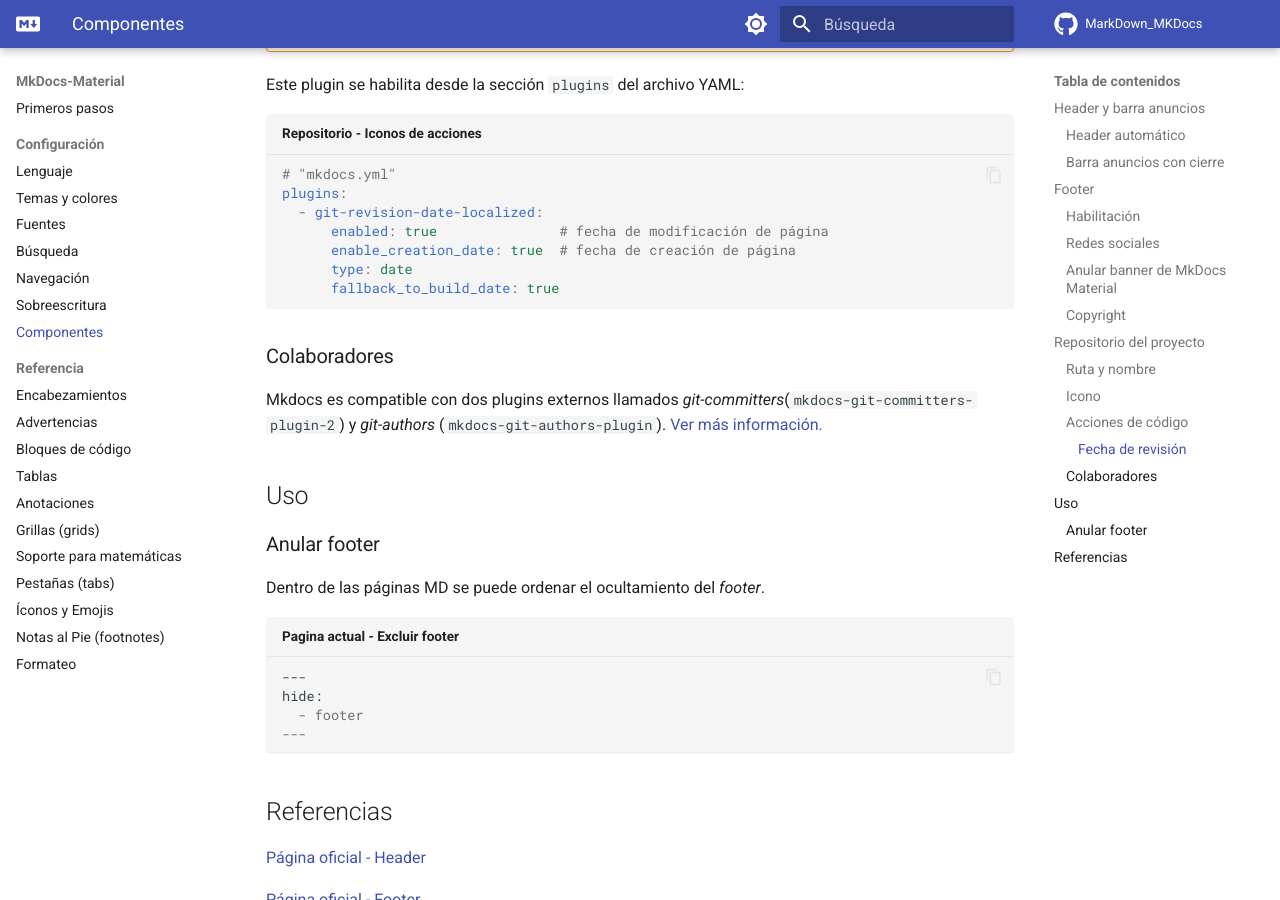
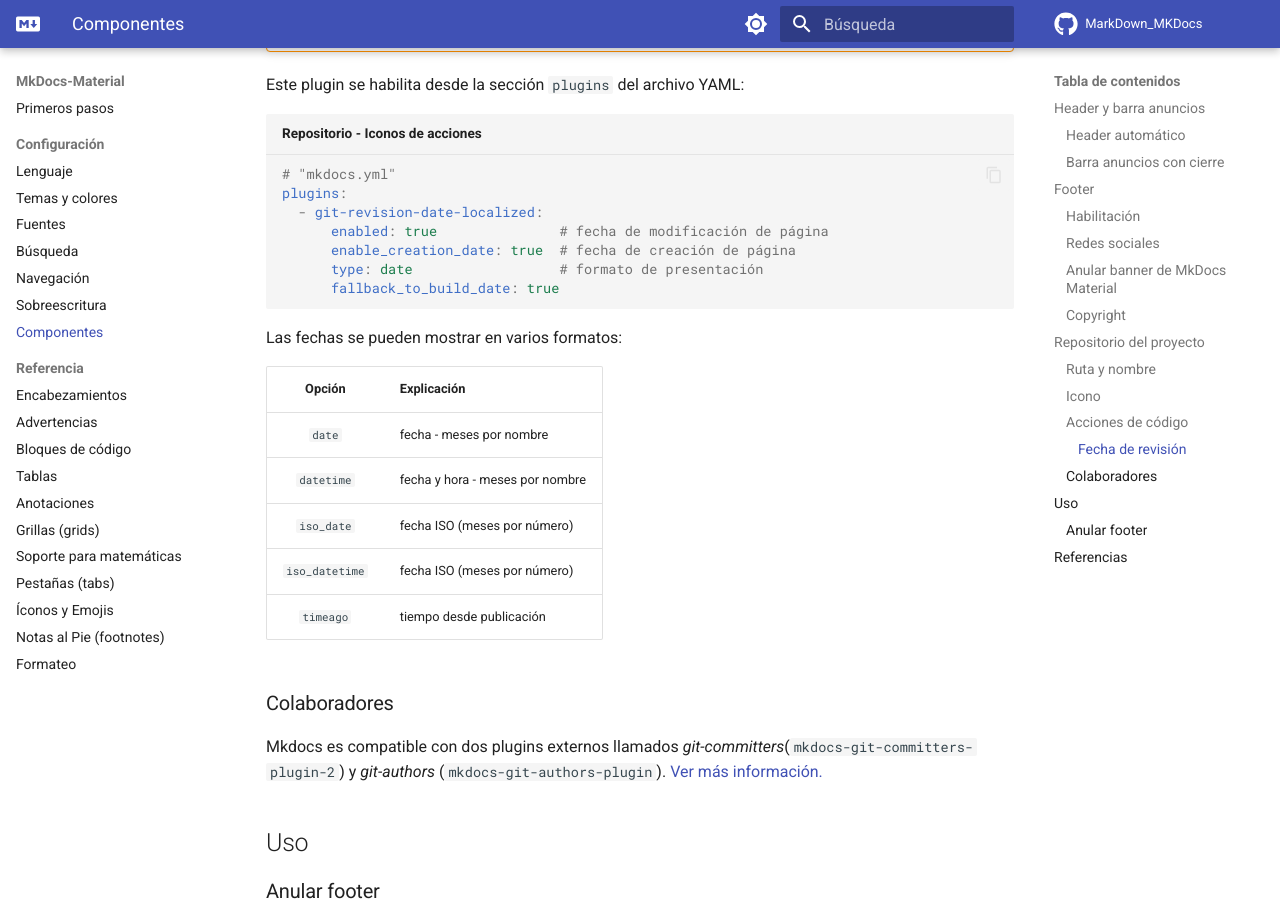
Before and after one commit to alejrot/markdown-mkdocs, an MkDocs documentation site: the page built from docs/mkdocs-material/setup/componentes.md, in a window 1280 px wide and 900 px high, scrolled down 3882 px. Built offline with MkDocs 1.6.1 and Material for MkDocs 9.7.7, drawn with Linux system fonts in a browser that asks for light colours; plug-ins that fetch from the network failed and are left out; comment, search, counter and statistics services are not loaded.

Commit message:
parcheo - cards deshabilitadas

````diff
--- a/docs/mkdocs-material/setup/componentes.md
+++ b/docs/mkdocs-material/setup/componentes.md
@@ -190,9 +190,21 @@
   - git-revision-date-localized:
       enabled: true               # fecha de modificación de página
       enable_creation_date: true  # fecha de creación de página
-      type: date
+      type: date                  # formato de presentación
       fallback_to_build_date: true
 ```
+
+Las fechas se pueden mostrar en varios formatos:
+
+|Opción| Explicación|
+|:---:|:---|
+| `date`     |  fecha - meses por nombre|
+| `datetime`  |fecha y hora - meses por nombre|
+| `iso_date`  |fecha ISO (meses por número)|
+| `iso_datetime` | fecha ISO (meses por número)|
+| `timeago`      | tiempo desde publicación|
+
+
 
 ### Colaboradores
 
--- a/mkdocs.yml
+++ b/mkdocs.yml
@@ -216,13 +216,14 @@
 
 
 plugins:
-  - social:
-      cards_layout: default/purple
-      cards_layout_options:
-        # background_color: "#0FF1CE8F"
-        background_color: "#0FF1CEFF"
+  # Tarjetas PNG automáticas
+  # - social:
+  #     cards_layout: default/purple
+  #     cards_layout_options:
+  #       # background_color: "#0FF1CE8F"
+  #       background_color: "#0FF1CEFF"
 
-      debug: true
+  #     debug: true
 
   # lectura tablas desde archivo
   # - search
@@ -238,11 +239,11 @@
   - git-revision-date-localized:
       enabled: true
       enable_creation_date: true
-      # type: date        # fecha
+      type: date        # fecha
       # type: datetime    # fecha y hora
       # type: iso_date    # fecha ISO (sólo numeros)
       # type: iso_datetime  # fecha ISO (sólo numeros)
-      type: timeago       # tiempo desde publicación
+      # type: timeago       # tiempo desde publicación
       fallback_to_build_date: true
 
 
````
